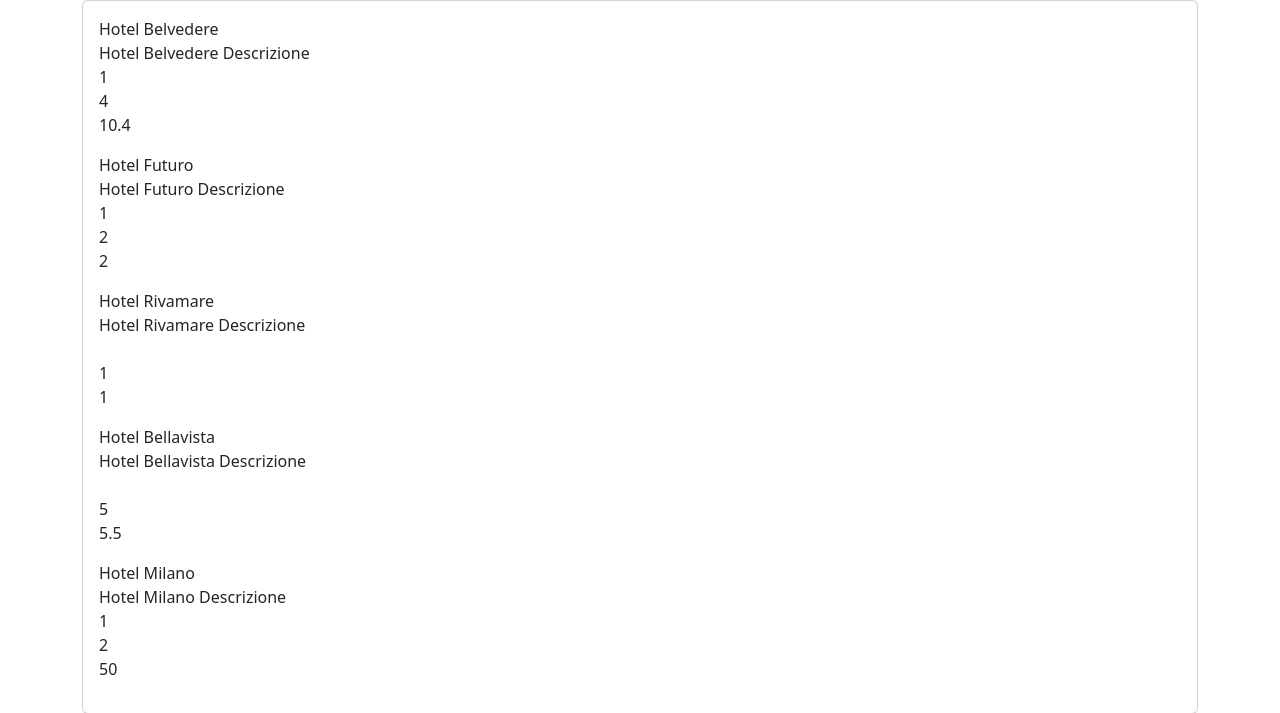
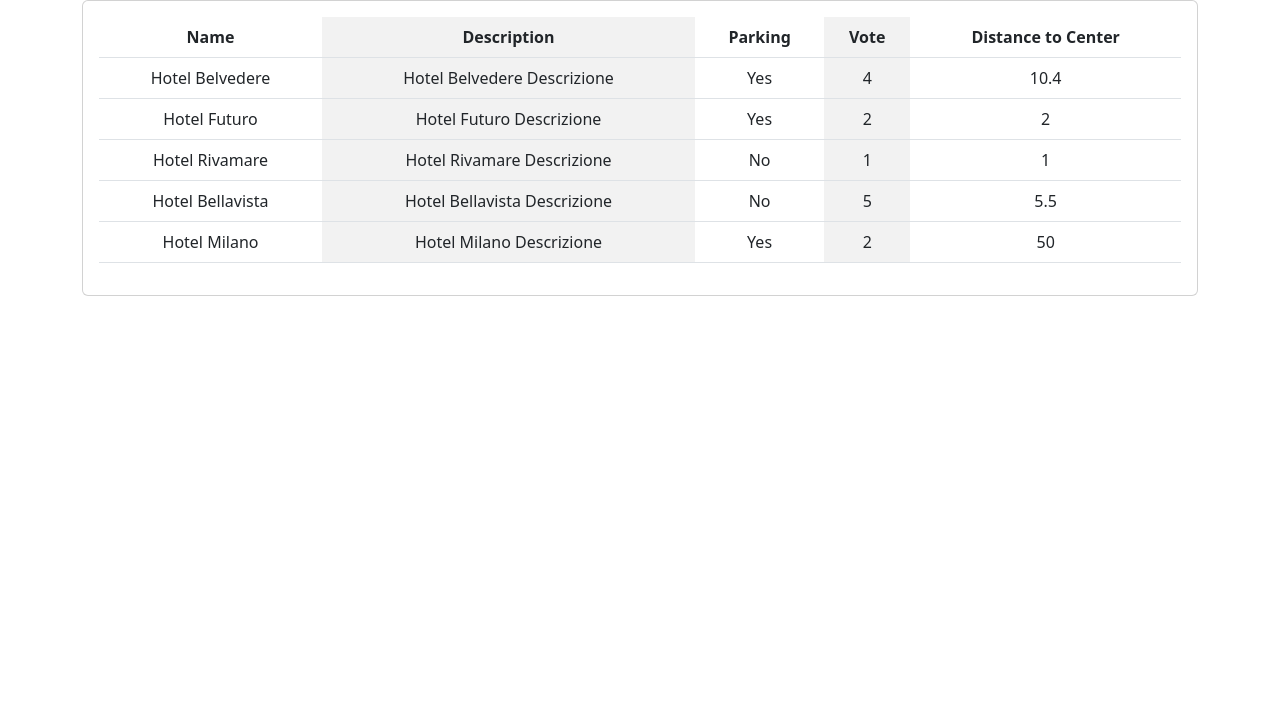
Before and after one commit to hajjamn/php-hotel, a PHP site: page / in a window 1280 px wide. Shown: the top 713 px of the page. Run offline with PHP 8.4, Linux system fonts and the light colour scheme.

Commit message:
ADD: table

```diff
--- a/index.php
+++ b/index.php
@@ -37,9 +37,6 @@
       'distance_to_center' => 50
     ],
   ];
-
-
-
 ?>
 
 <!doctype html>
@@ -58,17 +55,33 @@
             <div class="col">
               <div class="card">
                 <div class="card-body">
-                  <table>
-                    <?php
-                      foreach ($hotels as $hotel) {
-                        echo '<p>';
-                        foreach ($hotel as $key) {
-                          echo $key;
-                          echo '<br>';
+                  <table class="table table-striped-columns text-center">
+                    <thead>
+                      <tr>
+                        <th>Name</th>
+                        <th>Description</th>
+                        <th>Parking</th>
+                        <th>Vote</th>
+                        <th>Distance to Center</th>
+                      </tr>
+                    </thead>
+                    <tbody>
+                      <?php
+                        foreach ($hotels as $hotel) {
+                          echo '<tr>';
+                          foreach ($hotel as $key => $value) {
+                            echo '<td>';
+                            if ($key === 'parking') {
+                              echo $bool = $value === true ? 'Yes' : 'No';
+                            } else {
+                              echo $value;
+                            }
+                            echo '</td>';
+                          }
+                          echo '</tr>';
                         }
-                        echo '</p>';
-                      }
-                    ?>
+                      ?>
+                    </tbody>
                   </table>
                 </div>
               </div>
```
